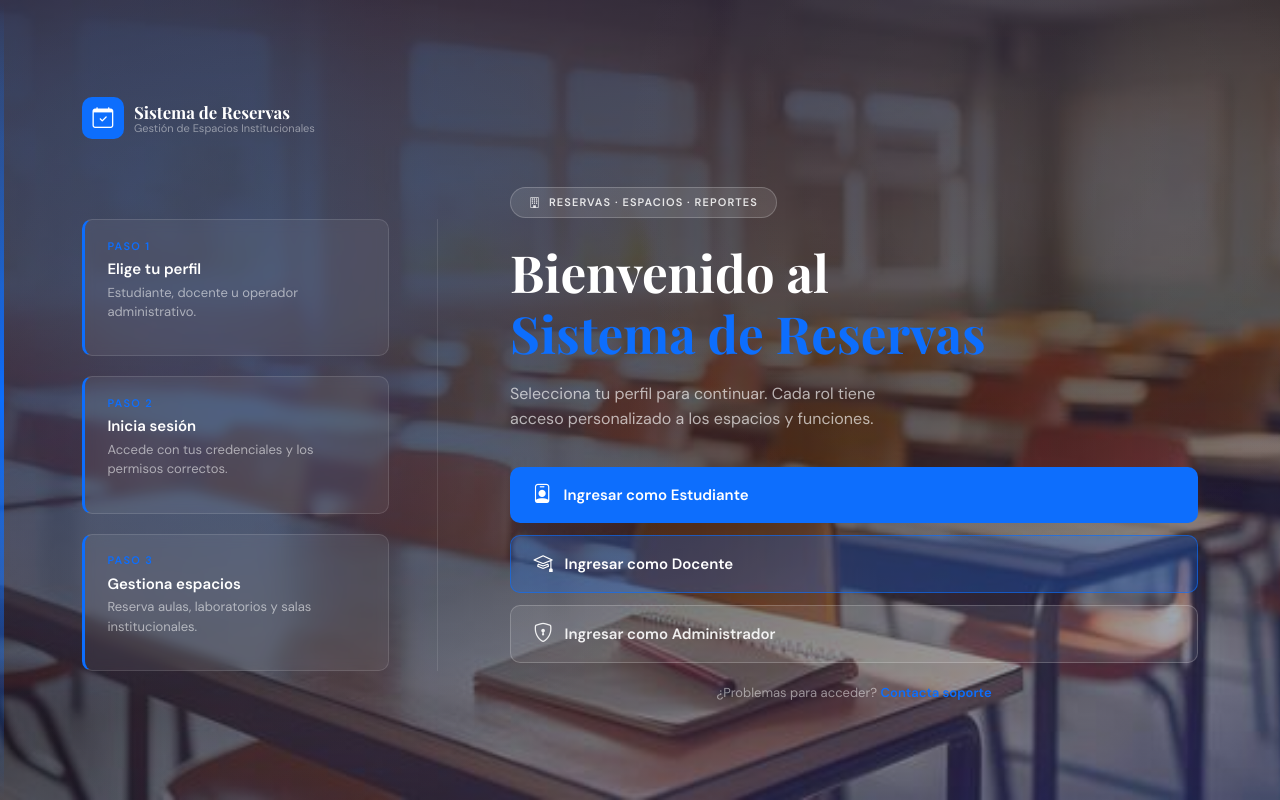
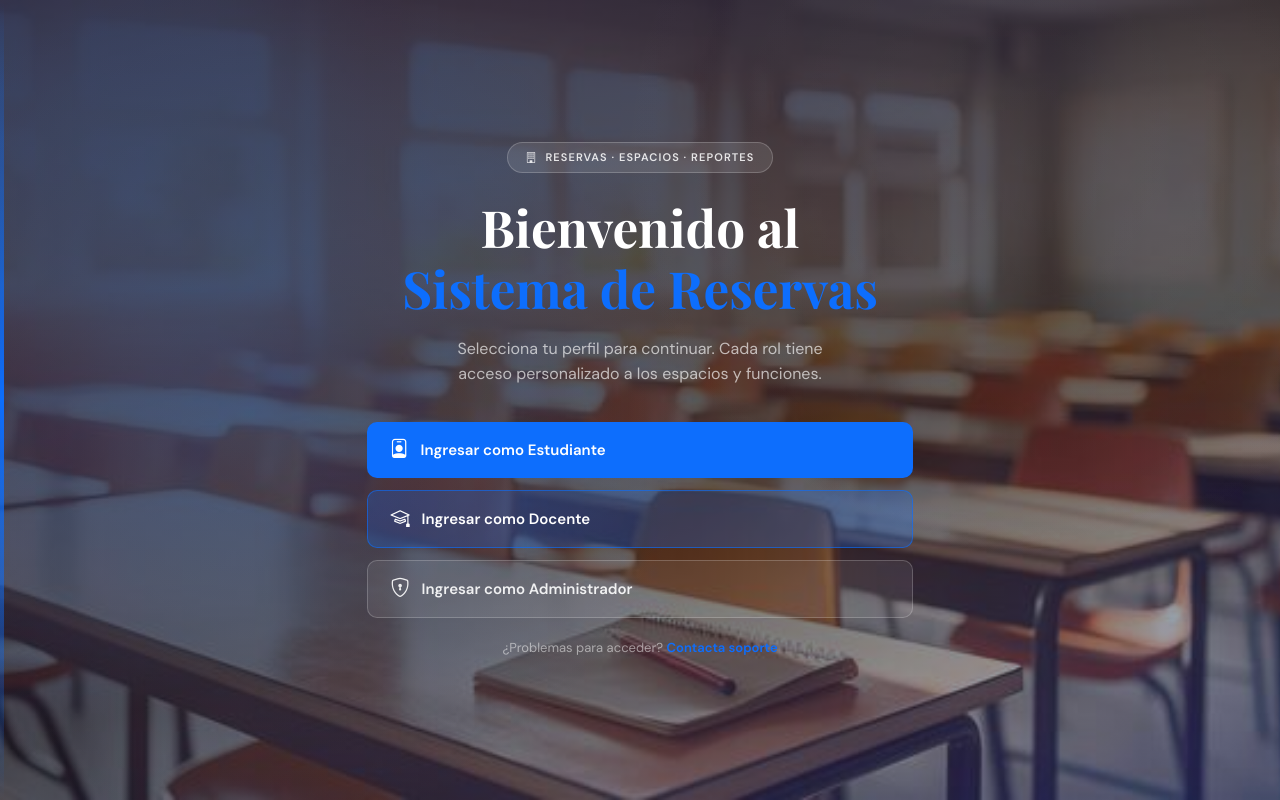
Before and after one commit to CamiloToroSan/sistema-reservas-espacios, a Django app: page / in a window 1280 px wide. Run offline with Django 5.2, Linux system fonts and the light colour scheme; some libraries are stand-ins or nearby versions.

Commit message:
feat: simplificado y mejorado diseño landing page eliminando pasos y marca

```diff
--- a/templates/index.html
+++ b/templates/index.html
@@ -57,45 +57,6 @@
             z-index: 2;
             width: 100%;
             padding: 3rem 1rem;
-        }
-
-        .steps-col {
-            display: flex;
-            flex-direction: column;
-            gap: 1.25rem;
-        }
-
-        .step-card {
-            background: rgba(255,255,255,0.06);
-            border: 1px solid rgba(255,255,255,0.12);
-            border-left: 3px solid var(--azul);
-            border-radius: 10px;
-            padding: 1.1rem 1.4rem;
-            backdrop-filter: blur(6px);
-            transition: background 0.25s;
-            animation: slideLeft 0.6s ease both;
-        }
-        .step-card:nth-child(2) { animation-delay: 0.1s; }
-        .step-card:nth-child(3) { animation-delay: 0.2s; }
-        .step-card:hover { background: rgba(255,255,255,0.1); }
-
-        .step-label {
-            font-size: 11px;
-            font-weight: 600;
-            letter-spacing: 0.12em;
-            color: var(--azul);
-            text-transform: uppercase;
-            margin-bottom: 4px;
-        }
-        .step-title {
-            font-size: 15px;
-            font-weight: 600;
-            color: #fff;
-            margin-bottom: 2px;
-        }
-        .step-desc {
-            font-size: 13px;
-            color: rgba(255,255,255,0.55);
         }
 
         .cta-col {
@@ -163,31 +124,9 @@
         .btn-admin { background: rgba(255,255,255,0.08); color: rgba(255,255,255,0.9); border: 1.5px solid rgba(255,255,255,0.2); }
         .btn-admin:hover { background: rgba(255,255,255,0.15); color: #fff; }
 
-        /* ── animaciones ── */
-        @keyframes slideLeft {
-            from { opacity: 0; transform: translateX(-24px); }
-            to   { opacity: 1; transform: translateX(0); }
-        }
         @keyframes slideRight {
             from { opacity: 0; transform: translateX(24px); }
             to   { opacity: 1; transform: translateX(0); }
-        }
-
-        .divider-text {
-            display: flex;
-            align-items: center;
-            gap: 10px;
-            margin: 0.5rem 0 1rem;
-            color: rgba(255,255,255,0.3);
-            font-size: 12px;
-            letter-spacing: 0.08em;
-        }
-        .divider-text::before,
-        .divider-text::after {
-            content: '';
-            flex: 1;
-            height: 1px;
-            background: rgba(255,255,255,0.12);
         }
 
         .login-link {
@@ -202,43 +141,6 @@
             font-weight: 600;
         }
         .login-link a:hover { text-decoration: underline; }
-
-        /* ── logo / marca ── */
-        .brand {
-            display: flex;
-            align-items: center;
-            gap: 10px;
-            margin-bottom: 3rem;
-        }
-        .brand-icon {
-            width: 42px; height: 42px;
-            background: var(--azul);
-            border-radius: 10px;
-            display: flex; align-items: center; justify-content: center;
-            font-size: 1.3rem; color: #fff;
-            flex-shrink: 0;
-        }
-        .brand-name {
-            font-family: 'Playfair Display', serif;
-            font-size: 1.05rem;
-            color: #fff;
-            line-height: 1.2;
-        }
-        .brand-name small {
-            display: block;
-            font-family: 'DM Sans', sans-serif;
-            font-size: 11px;
-            color: rgba(255,255,255,0.45);
-            font-weight: 400;
-        }
-
-        @media (min-width: 768px) {
-            .steps-col {
-                padding-right: 3rem;
-                border-right: 1px solid rgba(255,255,255,0.1);
-            }
-            .cta-col { padding-left: 3rem; }
-        }
     </style>
 </head>
 <body>
@@ -246,47 +148,9 @@
 <section class="hero">
     <div class="hero-inner">
         <div class="container">
-
-            <!-- marca superior -->
-            <div class="brand">
-                <div class="brand-icon">
-                    <i class="bi bi-calendar-check"></i>
-                </div>
-                <div class="brand-name">
-                    Sistema de Reservas
-                    <small>Gestión de Espacios Institucionales</small>
-                </div>
-            </div>
-
-            <div class="row align-items-center">
-
-                <div class="col-md-5 col-lg-4 mb-5 mb-md-0">
-                    <div class="steps-col">
-
-                        <div class="step-card">
-                            <p class="step-label">Paso 1</p>
-                            <p class="step-title">Elige tu perfil</p>
-                            <p class="step-desc">Estudiante, docente u operador administrativo.</p>
-                        </div>
-
-                        <div class="step-card">
-                            <p class="step-label">Paso 2</p>
-                            <p class="step-title">Inicia sesión</p>
-                            <p class="step-desc">Accede con tus credenciales y los permisos correctos.</p>
-                        </div>
-
-                        <div class="step-card">
-                            <p class="step-label">Paso 3</p>
-                            <p class="step-title">Gestiona espacios</p>
-                            <p class="step-desc">Reserva aulas, laboratorios y salas institucionales.</p>
-                        </div>
-
-                    </div>
-                </div>
-
-                <div class="col-md-7 col-lg-8">
+            <div class="row justify-content-center">
+                <div class="col-md-8 col-lg-6 text-center">
                     <div class="cta-col">
-
                         <span class="badge-pill">
                             <i class="bi bi-building me-1"></i>
                             Reservas · Espacios · Reportes
@@ -302,7 +166,6 @@
                             acceso personalizado a los espacios y funciones.
                         </p>
 
-                        <!-- botones de rol -->
                         <a href="{% url 'usuarios:login' %}?rol=estudiante" class="btn-rol btn-estudiante">
                             <i class="bi bi-person-badge"></i>
                             Ingresar como Estudiante
@@ -322,10 +185,8 @@
                             ¿Problemas para acceder?
                             <a href="mailto:soporte@reservas.edu.co">Contacta soporte</a>
                         </div>
-
                     </div>
                 </div>
-
             </div>
         </div>
     </div>
```
